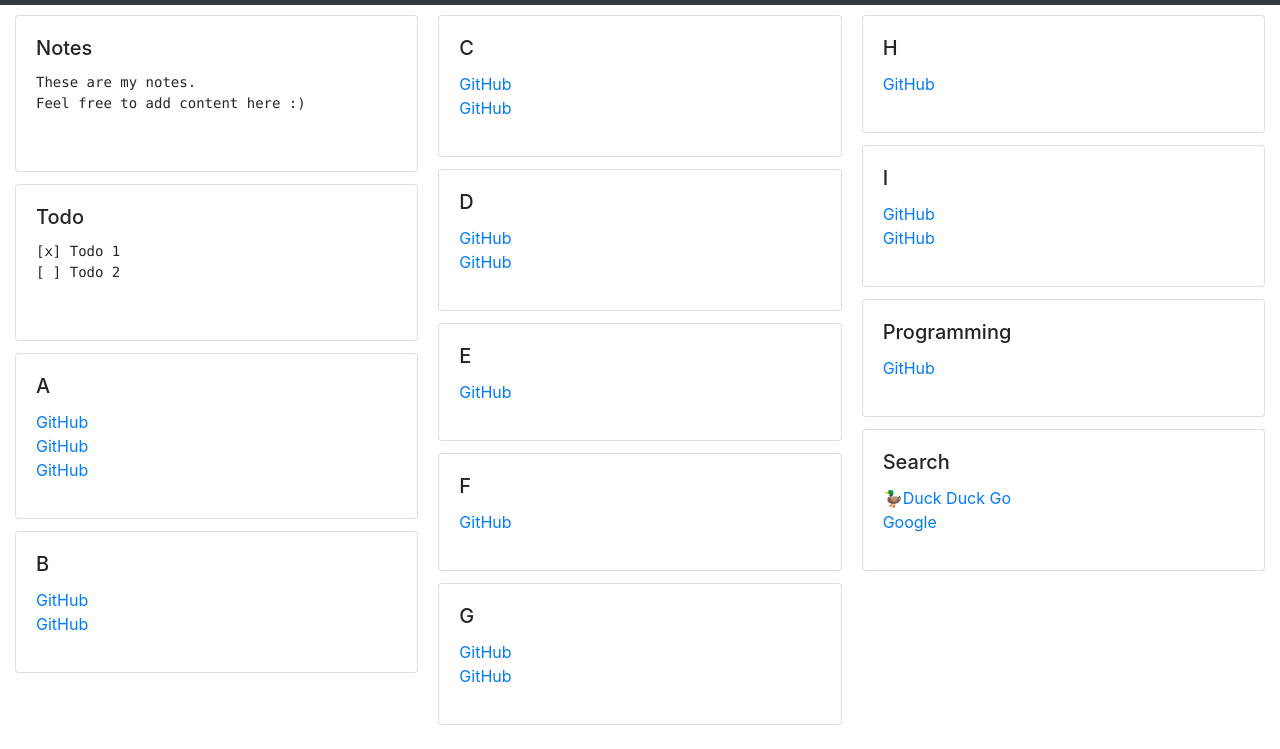
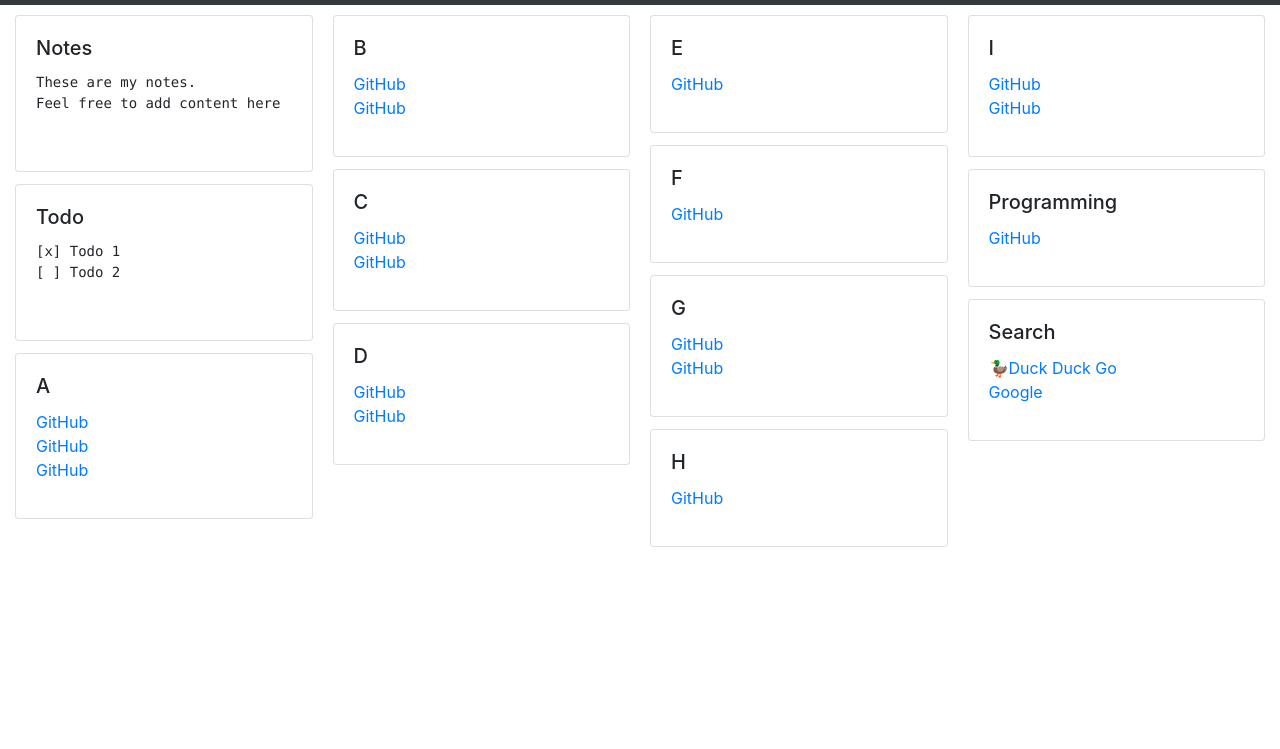
Before and after one commit to JaDogg/MagicDashboard, a plain HTML site: page index.html in a window 1280 px wide. Shown: the part 51-800 px from the top of the page. Drawn offline with nearby package versions, Linux system fonts and the light colour scheme.

Commit message:
4 Column mode

```diff
--- a/index.html
+++ b/index.html
@@ -8,6 +8,31 @@
   <script src="https://ajax.googleapis.com/ajax/libs/jquery/3.4.1/jquery.min.js"></script>
   <link href="https://stackpath.bootstrapcdn.com/bootstrap/4.4.1/css/bootstrap.min.css" rel="stylesheet"
     integrity="sha384-Vkoo8x4CGsO3+Hhxv8T/Q5PaXtkKtu6ug5TOeNV6gBiFeWPGFN9MuhOf23Q9Ifjh" crossorigin="anonymous">
+  <style>
+    @media (min-width: 576px) {
+      .card-columns {
+        column-count: 1;
+      }
+    }
+
+    @media (min-width: 768px) {
+      .card-columns {
+        column-count: 2;
+      }
+    }
+
+    @media (min-width: 992px) {
+      .card-columns {
+        column-count: 3;
+      }
+    }
+
+    @media (min-width: 1200px) {
+      .card-columns {
+        column-count: 4;
+      }
+    }
+  </style>
   <script>
     function withKeyword(keyword) {
       return function (line) {
```
